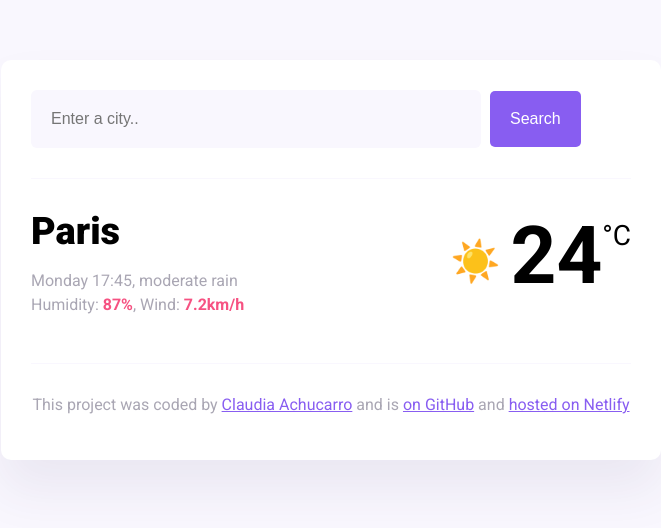
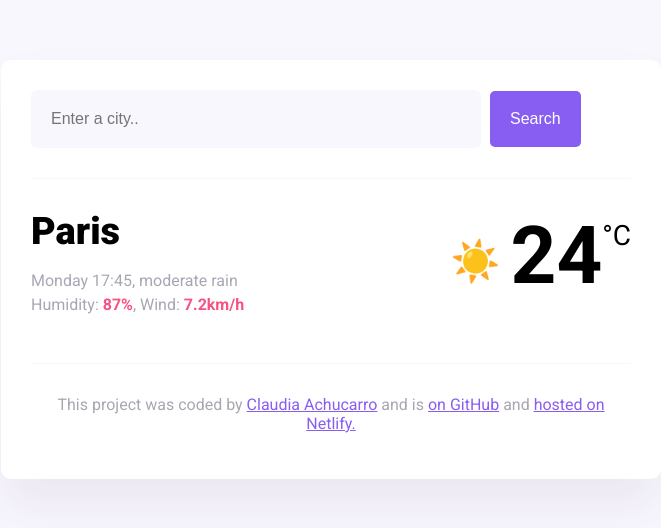
Before and after one commit to achucarrob/weather-app, a website built with Parcel: page index.html in a window 1280 px wide. Shown: the whole page, without its empty margins (309-970 px from the left). Built offline with nearby package versions, Linux system fonts and the light colour scheme.

Commit message:
Netlify link added

```diff
--- a/index.html
+++ b/index.html
@@ -55,7 +55,9 @@
             on GitHub</a
           >
           and
-          <a href="#" target="_blank">hosted on Netlify</a>
+          <a href="https://brilliant-kelpie-ad3e1c.netlify.app/" target="_blank"
+            >hosted on Netlify.</a
+          >
         </p>
       </footer>
     </div>
```
